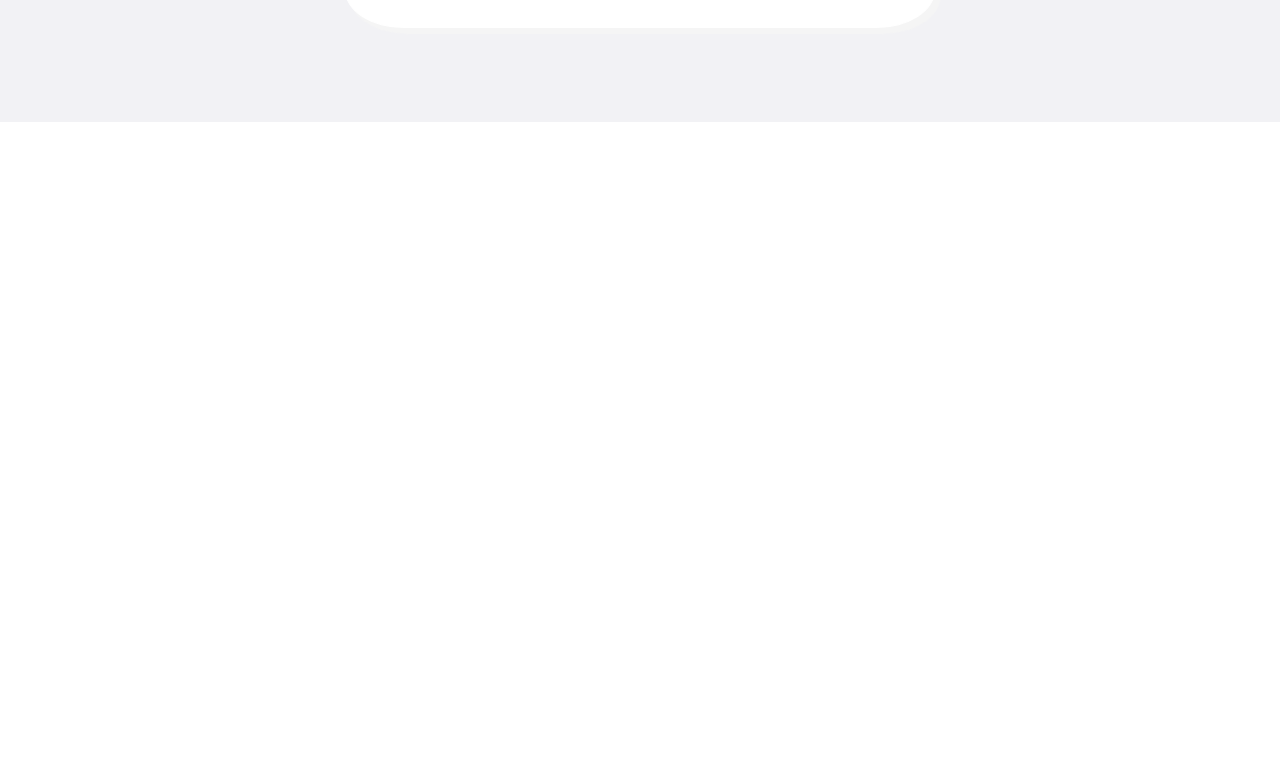
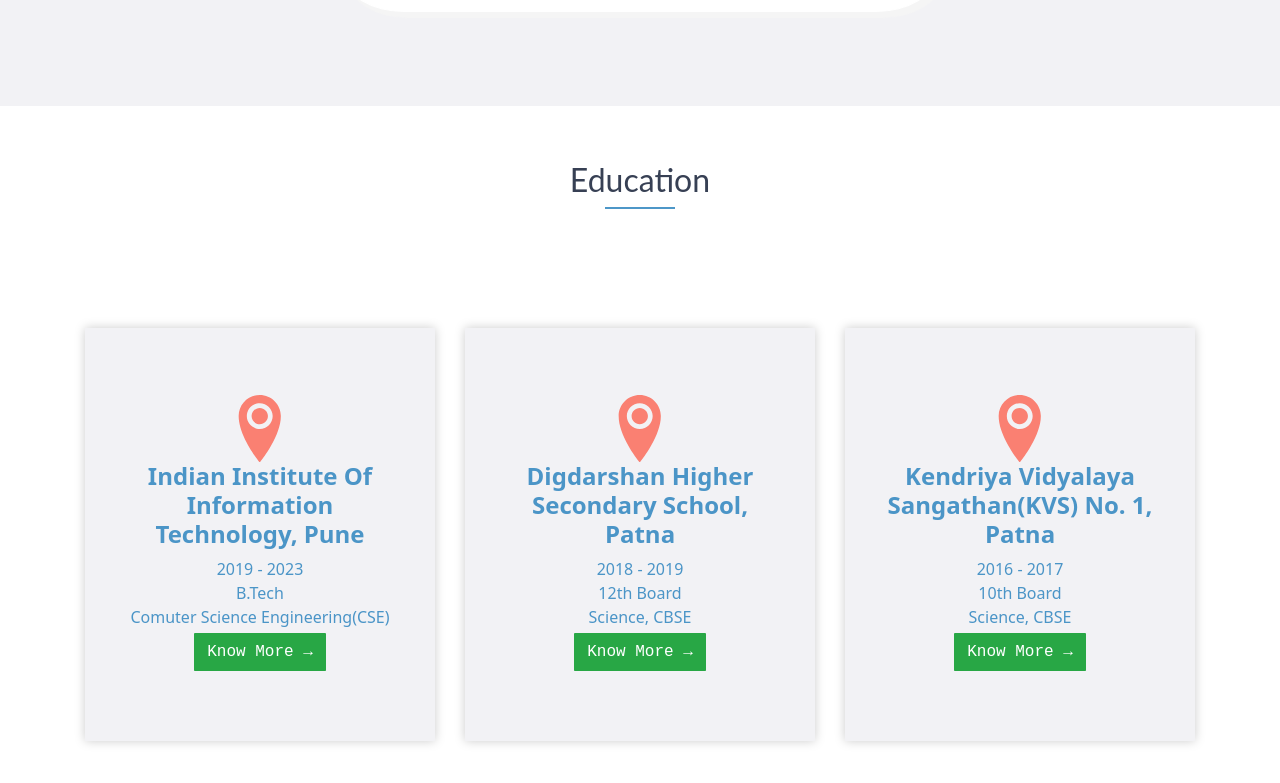
Before and after one commit to prerit2001/Portfolio, a React (Create React App) app: page / in a window 1280 px wide. Shown: the part 1479-2262 px from the top of the page. Before the commit the page ends 1601 px from the top, so only its background shows below. Built offline with nearby package versions, Linux system fonts and the light colour scheme.

Commit message:
EducationFrame

```diff
--- a/src/App.js
+++ b/src/App.js
@@ -3,6 +3,7 @@
 import { HomeFrame } from './Components/HomeFrame/HomeFrame';
 import { AboutFrame } from './Components/AboutFrame/AboutFrame';
 import { ExperiencesFrame } from './Components/ExperiencesFrame/ExperiencesFrame';
+import { EducationFrame } from './Components/EducationFrame/EducationFrame';
 
 
 class App extends React.Component{
@@ -12,6 +13,7 @@
           <HomeFrame/>
           <AboutFrame/>
           <ExperiencesFrame/>
+          <EducationFrame/>
       </div>
     )
   }
--- /dev/null
+++ b/src/Components/EducationFrame/EducationFrame.js
@@ -0,0 +1,78 @@
+import React from 'react'
+import './EducationFrame.scss'
+import {ImLocation2} from 'react-icons/im'
+import {Button} from 'react-bootstrap'
+
+export const EducationFrame = () => {
+    return (
+        <div>
+              <div style={{textAlign: "center",fontFamily: "'Lato', sans-serif",padding:"50px"}}>
+
+            <p class="underline-small" style={{textAlign: "center",fontFamily: "'Lato', sans-serif",fontSize: "2em",color:"#374054"}}>Education</p>
+            <br/>
+            <br/>
+            <br/>
+
+            <div>
+            <section class="we-offer-area text-center bg-gray">
+          <div class="container">
+                <div class="row our-offer-items less-carousel">
+                    <div class="col-md-4 col-sm-6 equal-height">
+                        <div class="item">
+                            <ImLocation2 style={{width: "25%",height: "1%"}} className="changee"/>
+                            <h4>Indian Institute of Information Technology, Pune</h4>
+                            <p>
+                                <ul>
+                                    <li> 2019 - 2023</li>
+                                    <li> B.Tech</li>
+                                    <li> Comuter Science Engineering(CSE)</li>
+                                    <p className="masthead-intro">
+                                        <Button variant="success" style={{borderRadius: "1%",fontFamily: "monospace"}}>Know More →</Button>
+                                    </p>
+                                </ul>
+                            </p>
+                        </div>
+                    </div>
+                    <div class="col-md-4 col-sm-6 equal-height">
+                        <div class="item">
+                            <ImLocation2 style={{width: "25%",height: "1%"}} className="changee"/>
+                            <h4>Digdarshan Higher Secondary School,<br/> Patna</h4>
+                            <p>
+                                <ul>
+                                    <li> 2018 - 2019</li>
+                                    <li> 12th Board</li>
+                                    <li> Science, CBSE</li>
+                                    <p className="masthead-intro">
+                                        <Button variant="success" style={{borderRadius: "1%",fontFamily: "monospace"}}>Know More →</Button>
+                                    </p>
+                                </ul>
+                            </p>
+                        </div>
+                    </div>
+                    <div class="col-md-4 col-sm-6 equal-height">
+                        <div class="item">
+                            <ImLocation2 style={{width: "25%",height: "1%"}} className="changee"/>
+                            <h4>Kendriya Vidyalaya Sangathan(KVS) No. 1, Patna</h4>
+                            <p>
+                                <ul>
+                                    <li> 2016 - 2017</li>
+                                    <li> 10th Board</li>
+                                    <li> Science, CBSE</li>
+                                    <p className="masthead-intro">
+                                        <Button variant="success" style={{borderRadius: "1%",fontFamily: "monospace"}}>Know More →</Button>
+                                    </p>
+                                </ul>
+                            </p>
+                        </div>
+                    </div>
+
+
+                </div>
+        </div>
+    </section>
+            </div>
+
+        </div>
+        </div>
+    )
+}
--- /dev/null
+++ b/src/Components/EducationFrame/EducationFrame.scss
@@ -0,0 +1,254 @@
+section {
+    padding: 60px 0;
+}
+a, a:hover, a:focus, a:active {
+    text-decoration: none;
+    outline: none;
+}
+ul {
+    margin: 0;
+    padding: 0;
+    list-style: none;
+}.bg-gray {
+    background-color: #fff;
+}
+
+.site-heading h2 {
+  display: block;
+  font-weight: 700;
+  margin-bottom: 10px;
+  text-transform: uppercase;
+}
+
+.site-heading h2 span {
+  color: #217dbb;
+}
+
+.site-heading h4 {
+  display: inline-block;
+  padding-bottom: 20px;
+  position: relative;
+  text-transform: capitalize;
+  z-index: 1;
+}
+
+.site-heading h4::before {
+  background: #217dbb none repeat scroll 0 0;
+  bottom: 0;
+  content: "";
+  height: 2px;
+  left: 50%;
+  margin-left: -25px;
+  position: absolute;
+  width: 50px;
+}
+
+.site-heading {
+  margin-bottom: 60px;
+  overflow: hidden;
+  margin-top: -5px;
+}
+
+.carousel-shadow .owl-stage-outer {
+  margin: -15px -15px 0;
+  padding: 15px;
+}
+
+.we-offer-area .our-offer-carousel .owl-dots .owl-dot span {
+  background: #ffffff none repeat scroll 0 0;
+  border: 2px solid;
+  height: 15px;
+  margin: 0 5px;
+  width: 15px;
+}
+
+.we-offer-area .our-offer-carousel .owl-dots .owl-dot.active span {
+  background: #217dbb none repeat scroll 0 0;
+  border-color: #217dbb;
+}
+
+.we-offer-area .item {
+  background: #ffffff none repeat scroll 0 0;
+  border-left: 2px solid #217dbb;
+  -moz-box-shadow: 0 0 10px #cccccc;
+  -webkit-box-shadow: 0 0 10px #cccccc;
+  -o-box-shadow: 0 0 10px #cccccc;
+  box-shadow: 0 0 10px #cccccc;
+  overflow: hidden;
+  padding: 30px;
+  position: relative;
+  z-index: 1;
+}
+
+.we-offer-area.text-center .item {
+  background: #f2f2f5 none repeat scroll 0 0;
+  border: medium none;
+  padding: 67px 40px 64px;
+}
+
+.we-offer-area.text-center .item i {
+  background: #217dbb none repeat scroll 0 0;
+  -webkit-border-radius: 50%;
+  -moz-border-radius: 50%;
+  border-radius: 50%;
+  color: #ffffff;
+  font-size: 40px;
+  height: 80px;
+  line-height: 80px;
+  position: relative;
+  text-align: center;
+  width: 80px;
+  z-index: 1;
+  transition: all 0.35s ease-in-out;
+  -webkit-transition: all 0.35s ease-in-out;
+  -moz-transition: all 0.35s ease-in-out;
+  -ms-transition: all 0.35s ease-in-out;
+  -o-transition: all 0.35s ease-in-out;
+//   margin-bottom: 25px;
+}
+
+.we-offer-area.text-center .item i::after {
+  border: 2px solid #217dbb;
+  -webkit-border-radius: 50%;
+  -moz-border-radius: 50%;
+  border-radius: 50%;
+  content: "";
+  height: 90px;
+  left: -5px;
+  position: absolute;
+  top: -5px;
+  width: 90px;
+  z-index: -1;
+  transition: all 0.35s ease-in-out;
+  -webkit-transition: all 0.35s ease-in-out;
+  -moz-transition: all 0.35s ease-in-out;
+  -ms-transition: all 0.35s ease-in-out;
+  -o-transition: all 0.35s ease-in-out;
+}
+
+.we-offer-area.item-border-less .item {
+  border: medium none;
+}
+
+.we-offer-area .our-offer-items.less-carousel .equal-height {
+  margin-bottom: 30px;
+}
+
+.we-offer-area.item-border-less .item .number {
+  font-family: "Poppins",sans-serif;
+  font-size: 50px;
+  font-weight: 900;
+  opacity: 0.1;
+  position: absolute;
+  right: 30px;
+  top: 30px;
+}
+
+.our-offer-carousel.center-active .owl-item:nth-child(2n) .item,
+.we-offer-area.center-active .single-item:nth-child(2n) .item {
+  background: #217dbb none repeat scroll 0 0;
+}
+
+.our-offer-carousel.center-active .owl-item:nth-child(2n) .item i,
+.our-offer-carousel.center-active .owl-item:nth-child(2n) .item h4,
+.our-offer-carousel.center-active .owl-item:nth-child(2n) .item p,
+.we-offer-area.center-active .single-item:nth-child(2n) .item i,
+.we-offer-area.center-active .single-item:nth-child(2n) .item h4,
+.we-offer-area.center-active .single-item:nth-child(2n) .item p {
+  color: #ffffff;
+}
+
+.we-offer-area .item i {
+  color: #217dbb;
+  display: inline-block;
+  font-size: 60px;
+  margin-bottom: 20px;
+}
+
+.we-offer-area .item h4 {
+  font-weight: 600;
+  text-transform: capitalize;
+}
+
+.we-offer-area .item p {
+  margin: 0;
+}
+
+.we-offer-area .item i,
+.we-offer-area .item h4,
+.we-offer-area .item p {
+  transition: all 0.35s ease-in-out;
+  -webkit-transition: all 0.35s ease-in-out;
+  -moz-transition: all 0.35s ease-in-out;
+  -ms-transition: all 0.35s ease-in-out;
+  -o-transition: all 0.35s ease-in-out;
+}
+
+.we-offer-area .item::after {
+  background: #217dbb none repeat scroll 0 0;
+  content: "";
+  height: 100%;
+  left: -100%;
+  position: absolute;
+  top: 0;
+  transition: all 0.35s ease-in-out;
+  -webkit-transition: all 0.35s ease-in-out;
+  -moz-transition: all 0.35s ease-in-out;
+  -ms-transition: all 0.35s ease-in-out;
+  -o-transition: all 0.35s ease-in-out;
+  width: 100%;
+  z-index: -1;
+}
+
+.we-offer-area .item:hover::after {
+  left: 0;
+}
+
+.we-offer-area .item:hover i,
+.we-offer-area .item:hover h4,
+.we-offer-area .item:hover p {
+  color: #ffffff !important;
+}
+
+.we-offer-area.text-center .item:hover i::after {
+  border-color: #ffffff !important;
+}
+
+.we-offer-area.text-center .item:hover i {
+  background-color: #ffffff !important;
+  color: #217dbb !important;
+}
+
+.we-offer-area.text-left .item i {
+  background: #217dbb none repeat scroll 0 0;
+  -webkit-border-radius: 50%;
+  -moz-border-radius: 50%;
+  border-radius: 50%;
+  color: #ffffff;
+  display: inline-block;
+  font-size: 60px;
+  height: 100px;
+  line-height: 100px;
+  margin-bottom: 30px;
+  position: relative;
+  width: 100px;
+  z-index: 1;
+  text-align: center;
+}
+
+.we-offer-area.text-left .item i::after {
+  border: 2px solid #217dbb;
+  -webkit-border-radius: 50%;
+  -moz-border-radius: 50%;
+  border-radius: 50%;
+  content: "";
+  height: 120px;
+  left: -10px;
+  position: absolute;
+  top: -10px;
+  width: 120px;
+}
+
+.changee{
+    color: salmon;
+}
```
